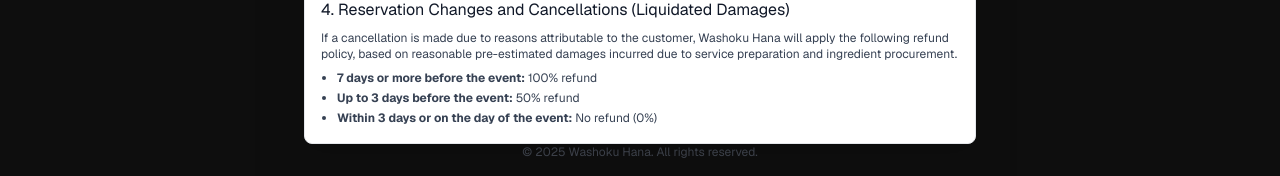
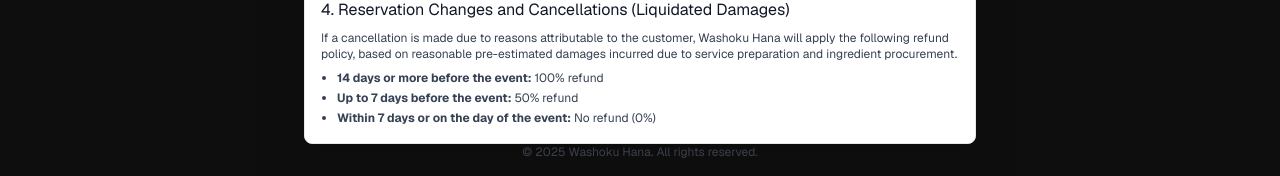
Before and after one commit to YennieJ/washoku_hana, a Next.js app: page / in a window 1280 px wide. Both pictures are taken after a click on the button "Terms of Service". Shown: the part 3621-3797 px from the top of the page. Built offline with nearby package versions, Linux system fonts and the light colour scheme.

Commit message:
update(refund): 환불 정책 변경

```diff
--- a/app/admin/bookings/[id]/send-email/page.tsx
+++ b/app/admin/bookings/[id]/send-email/page.tsx
@@ -183,9 +183,9 @@
       );
 
       let calculatedRefund = 0;
-      if (daysUntilEvent >= 7) {
+      if (daysUntilEvent >= 14) {
         calculatedRefund = booking.deposit_amount; // 100% 환불
-      } else if (daysUntilEvent >= 3) {
+      } else if (daysUntilEvent >= 7) {
         calculatedRefund = booking.deposit_amount * 0.5; // 50% 환불
       } else {
         calculatedRefund = 0; // 환불 불가
--- a/components/policy/terms-of-service-modal.tsx
+++ b/components/policy/terms-of-service-modal.tsx
@@ -110,13 +110,13 @@
             </p>
             <ul className="list-disc ml-4 space-y-1 text-xs">
               <li>
-                <strong>7 days or more before the event:</strong> 100% refund
+                <strong>14 days or more before the event:</strong> 100% refund
               </li>
               <li>
-                <strong>Up to 3 days before the event:</strong> 50% refund
+                <strong>Up to 7 days before the event:</strong> 50% refund
               </li>
               <li>
-                <strong>Within 3 days or on the day of the event:</strong> No
+                <strong>Within 7 days or on the day of the event:</strong> No
                 refund (0%)
               </li>
             </ul>
--- a/templates/email-templates/cancelled.ts
+++ b/templates/email-templates/cancelled.ts
@@ -55,9 +55,9 @@
   } else {
     // 고객 취소: 항상 deposit_amount 기준으로 정책에 따라 계산 (입력값 무시)
     if (depositAmount > 0) {
-      if (daysUntilEvent >= 7) {
+      if (daysUntilEvent >= 14) {
         refundAmount = depositAmount; // 100% 환불
-      } else if (daysUntilEvent >= 3) {
+      } else if (daysUntilEvent >= 7) {
         refundAmount = depositAmount * 0.5; // 50% 환불
       } else {
         refundAmount = 0; // 환불 불가
@@ -83,7 +83,7 @@
       ? `관리자 사정으로 인한 취소이므로, 입금해주신 보증금 **${formatCAD(
           depositAmount
         )}**을 전액 환불해드리겠습니다.\n\n환불 금액은 고객님께서 보증금을 입금하신 계좌로 **3~5영업일 내** e-Transfer를 통해 처리될 예정입니다.`
-      : `취소 및 환불 정책:\n\n행사 7일 전까지 취소: 보증금 100% 환불\n행사 3일 전까지 취소: 보증금 50% 환불\n행사 3일 이내 또는 당일 취소: 환불 불가\n\n${
+      : `취소 및 환불 정책:\n\n행사 2주(14일) 전까지 취소: 보증금 100% 환불\n행사 1주(7일) 전까지 취소: 보증금 50% 환불\n행사 1주 이내 또는 당일 취소: 환불 불가\n\n${
           refundAmount > 0
             ? `환불 금액 **${formatCAD(
                 refundAmount
--- a/templates/email-templates/confirmed.ts
+++ b/templates/email-templates/confirmed.ts
@@ -82,9 +82,9 @@
 셰프 도착 시간: ${chefArrivalTime}
 ━━━━━━━━━━━━━━━━━━━━━━━━━━
 취소 및 환불 정책:
-행사 7일 전까지 취소: 보증금 100% 환불
-행사 3일 전까지 취소: 보증금 50% 환불
-행사 3일 이내 또는 당일 취소: 환불 불가
+행사 2주(14일) 전까지 취소: 보증금 100% 환불
+행사 1주(7일) 전까지 취소: 보증금 50% 환불
+행사 1주 이내 또는 당일 취소: 환불 불가
 ━━━━━━━━━━━━━━━━━━━━━━━━━━
 호스트가 준비하실 것:
 원활한 서비스 진행을 위해 아래 항목을 미리 준비해 주세요.
```
